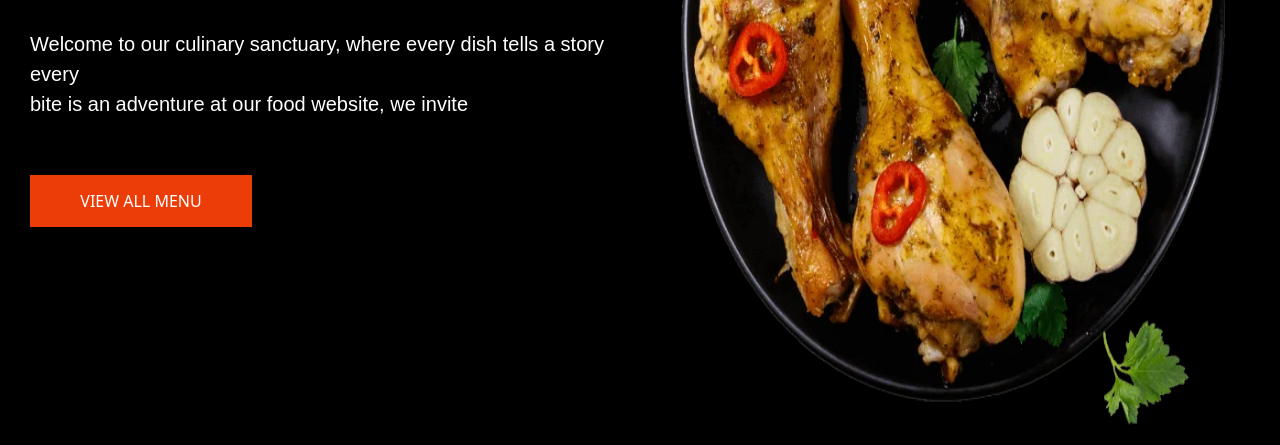
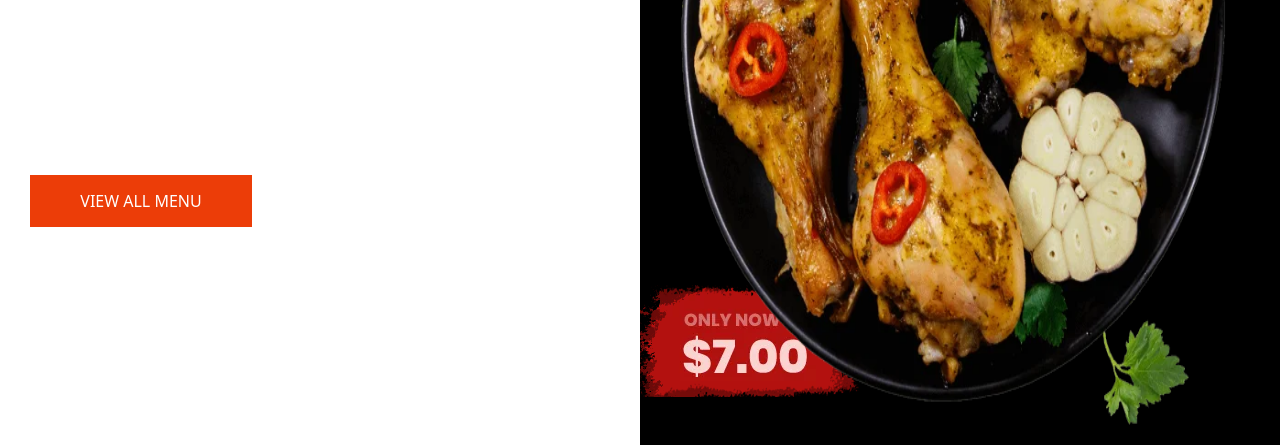
Before and after one commit to NaveeraRajChuhan/wellfood, a plain HTML site: page index.html in a window 1280 px wide. Shown: the part 583-1028 px from the top of the page. Drawn offline with nearby package versions, Linux system fonts and the light colour scheme.

Commit message:
puttimg image

```diff
--- a/index.html
+++ b/index.html
@@ -214,7 +214,8 @@
             </div>
         </div>
         <div class="banner-right">
-            <img src= "./images/hero-right.webp" class="banner-right-image" alt="">
+            <img src= "./images/hero-right.webp" class="banner-right-image1" alt="">
+            <img src="./images/price.webp" class="banner-right-image2" alt="">
         </div>
 
     </div>
--- a/style.css
+++ b/style.css
@@ -95,7 +95,7 @@ ul{
 .banner-left{
     width: 50%;
     height: 120vh;
-    background-color: #000;
+    /* background-color: #000; */
     padding: 140px 0px 10px 30px;
 }
 .banner-left-text{
@@ -131,10 +131,17 @@ background-color: #ffffff;
     /* height: 140vh; */
     background-color: #000;
 }
-.banner-right-image{
+.banner-right-image1{
     width: 45vw;
     height: 100vh;
     translate: 10px 140px;
+    z-index: 1;
+
+}
+.banner-right-image2{
+
+
+    z-index: 5;
 
 }
 
```
Also changed, not shown: 2f38ae1aa0bcbb336cf22ca58468fdfdbbcc815a_high.webp (added), 4db1b0b4e8350785b9f3a330133bc67aa6001f90_low.webp (added), 74ff69f507a0e25a596e92429129f654_low.webp (added), a8e5544f42e0cb797b3c1f32b660dafe_low.webp (added), b28b2dc3b11f050eee8713594baf0ac13403489c_high.webp (added), c6388b11d89b69bb97de77196665797d_low.webp (added), e52859ced238e7424c4aa5f1c8eef923_low.webp (added), f7dd891b1969b5af34a5c7e63a10c7f2ec003391_low.webp (added).
